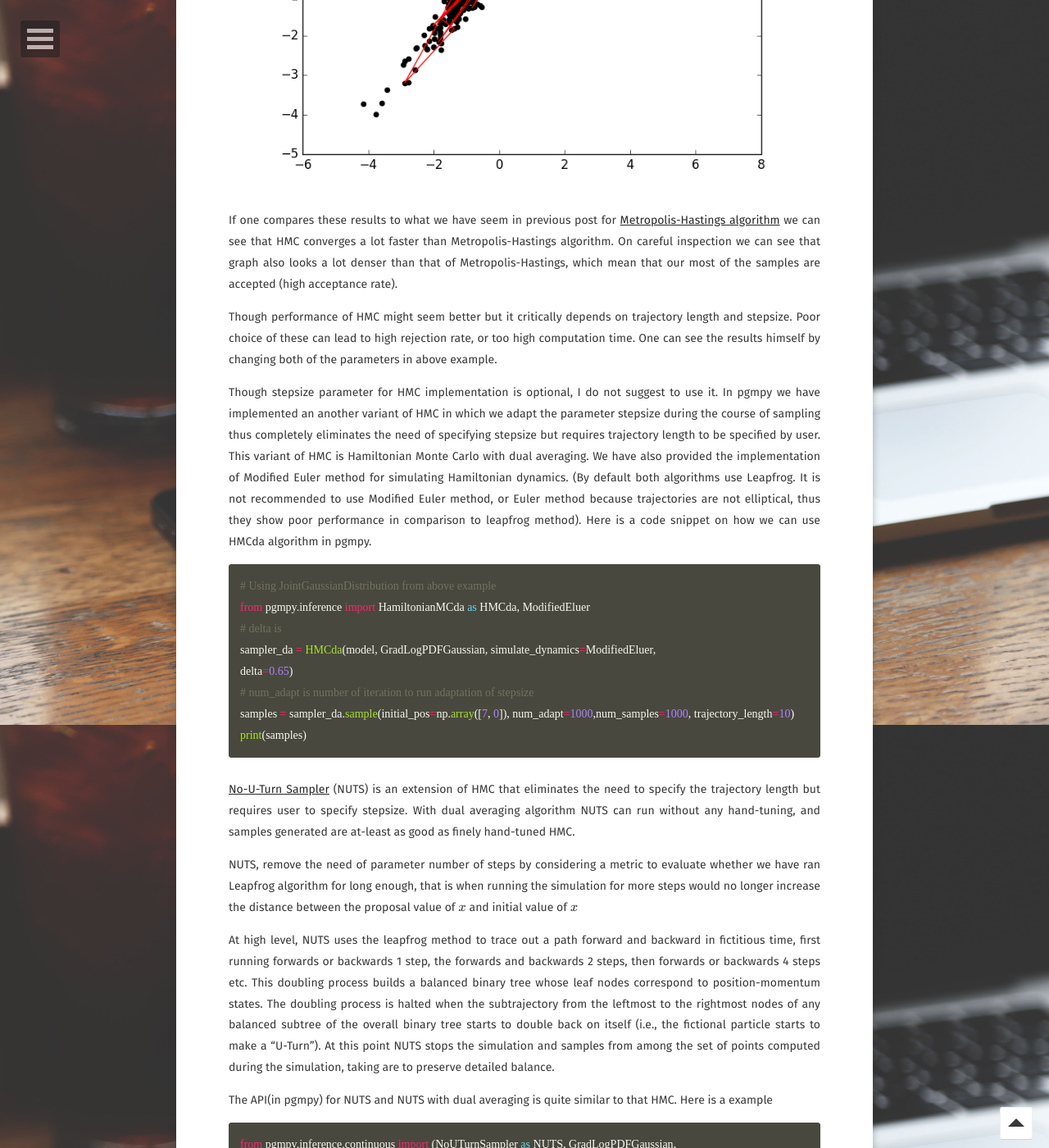
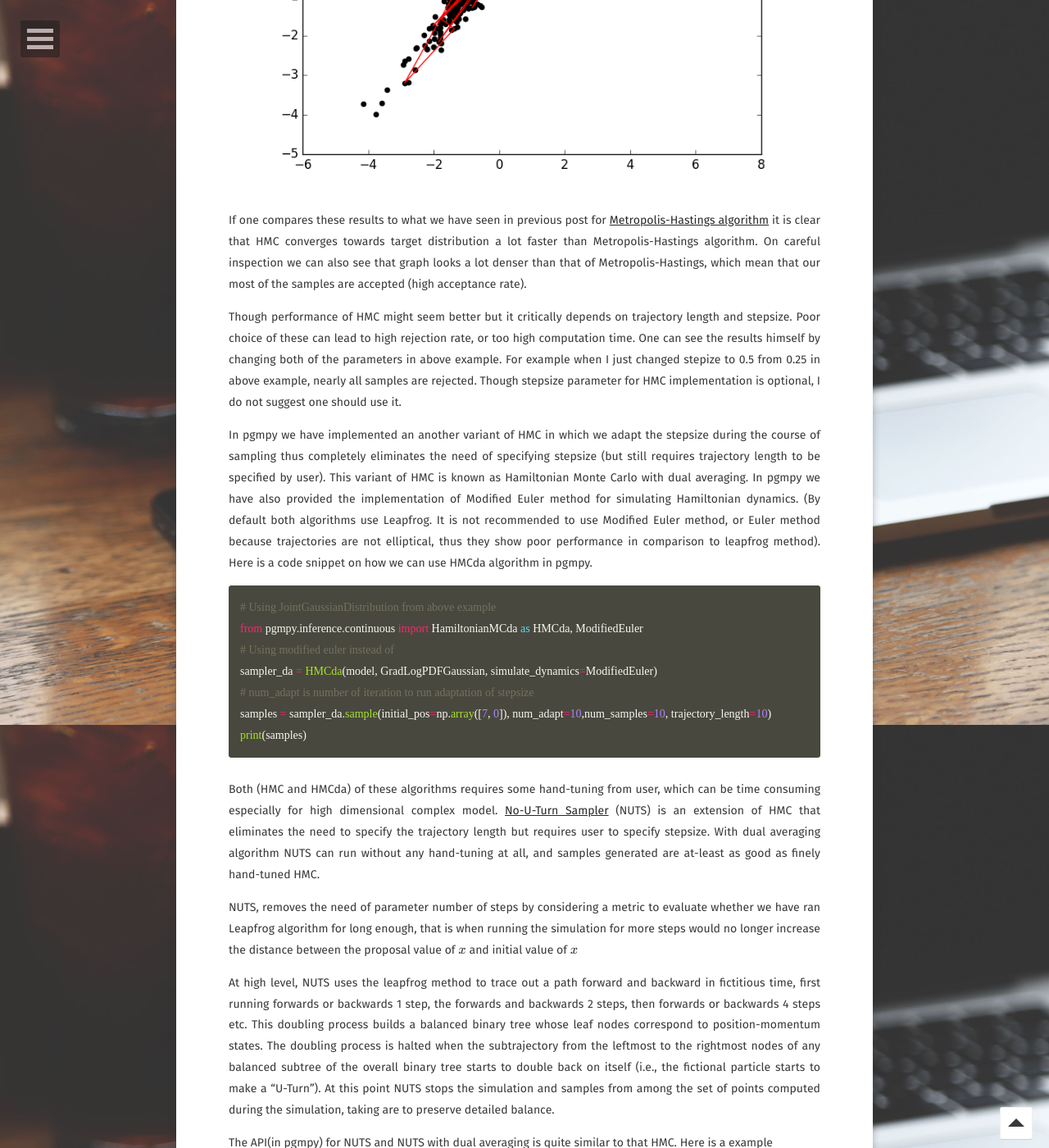
Before and after one commit to khalibartan/khalibartan.github.io, a Jekyll site: the page built from _posts/2016-08-15-MCMC-Hamiltonian-Monte-Carlo-and-No-U-Turn-Sampler.md, in a window 1280 px wide and 1400 px high, scrolled down 8116 px. Shown: the whole window at 82% size. Built offline with Jekyll 4.4.1, drawn with Linux system fonts in a browser that asks for light colours; some web fonts are replaced; formulas are drawn with MathJax 3; comment, search, counter and statistics services are not loaded; some of the changed text lies outside the part shown.

Commit message:
Fixex in HMC post

```diff
--- a/_posts/2016-08-15-MCMC-Hamiltonian-Monte-Carlo-and-No-U-Turn-Sampler.md
+++ b/_posts/2016-08-15-MCMC-Hamiltonian-Monte-Carlo-and-No-U-Turn-Sampler.md
@@ -340,24 +340,27 @@ plt.show()
 ~~~
 ![HMC_2D_samples]({{ site.url }}/img/hmc_2d_samples.png)
 
-If one compares these results to what we have seem in previous post for
+If one compares these results to what we have seen in previous post for
 [Metropolis-Hastings algorithm]({{ site.url }}/MCMC-Metropolis-Hastings-Algorithm/)
-we can see that HMC converges a lot faster than Metropolis-Hastings algorithm.
-On careful inspection we can see that graph also looks a lot denser than
-that of Metropolis-Hastings, which mean that our most of the samples are
+it is clear that HMC converges towards target distribution
+a lot faster than Metropolis-Hastings algorithm. On careful inspection
+we can also see that graph looks a lot denser than that of
+Metropolis-Hastings, which mean that our most of the samples are
 accepted (high acceptance rate).
 
 Though performance of HMC might seem better but it critically depends on
 trajectory length and stepsize. Poor choice of these can lead to high rejection
 rate, or too high computation time. One can see the results himself by
-changing both of the parameters in above example.
+changing both of the parameters in above example. For example
+when I just changed stepize to 0.5 from 0.25 in above example, nearly all
+samples are rejected. Though stepsize parameter for HMC implementation is
+ optional, I do not suggest one should use it.
 
-Though stepsize parameter for HMC implementation is optional, I do not
-suggest to use it. In pgmpy we have implemented an another variant of HMC
-in which we adapt the parameter stepsize during the course of sampling thus
-completely eliminates the need of specifying stepsize but requires
-trajectory length to be specified by user. This variant of HMC
-is Hamiltonian Monte Carlo with dual averaging. We have also provided the
+In pgmpy we have implemented an another variant
+of HMC in which we adapt the stepsize during the course of sampling thus
+completely eliminates the need of specifying stepsize (but still requires
+trajectory length to be specified by user). This variant of HMC is known
+as Hamiltonian Monte Carlo with dual averaging. In pgmpy we have also provided the
 implementation of Modified Euler method for simulating Hamiltonian dynamics.
 (By default both algorithms use Leapfrog. It is not recommended to use
 Modified Euler method, or Euler method because trajectories are not
@@ -366,22 +369,23 @@ method). Here is a code snippet on how we can use HMCda algorithm in pgmpy.
 
 ~~~ python
 # Using JointGaussianDistribution from above example
-from pgmpy.inference import HamiltonianMCda as HMCda, ModifiedEluer
-# delta is
-sampler_da = HMCda(model, GradLogPDFGaussian, simulate_dynamics=ModifiedEluer,
-delta=0.65)
+from pgmpy.inference.continuous import HamiltonianMCda as HMCda, ModifiedEuler
+# Using modified euler instead of
+sampler_da = HMCda(model, GradLogPDFGaussian, simulate_dynamics=ModifiedEuler)
 # num_adapt is number of iteration to run adaptation of stepsize
-samples = sampler_da.sample(initial_pos=np.array([7, 0]), num_adapt=1000,num_samples=1000, trajectory_length=10)
+samples = sampler_da.sample(initial_pos=np.array([7, 0]), num_adapt=10,num_samples=10, trajectory_length=10)
 print(samples)
 ~~~
 
+Both (HMC and HMCda) of these algorithms requires some hand-tuning from user,
+which can be time consuming especially for high dimensional complex model.
 [No-U-Turn Sampler](http://www.stat.columbia.edu/~gelman/research/published/nuts.pdf)
 (NUTS) is an extension of HMC that eliminates the need to specify the
 trajectory length but requires user to specify stepsize. With dual
-averaging algorithm NUTS can run without any hand-tuning, and samples
+averaging algorithm NUTS can run without any hand-tuning at all, and samples
 generated are at-least as good as finely hand-tuned HMC.
 
-NUTS, remove the need of parameter number of steps by considering a metric
+NUTS, removes the need of parameter number of steps by considering a metric
 to evaluate whether we have ran Leapfrog algorithm for long enough, that
 is when running the simulation for more steps would no longer increase
 the distance between the proposal value of $$x$$ and initial value of
@@ -393,8 +397,8 @@ and backward in fictitious time, first running forwards or backwards
 4 steps etc. This doubling process builds a balanced binary tree whose
 leaf nodes correspond to position-momentum states. The doubling process is
 halted when the subtrajectory from the leftmost to the rightmost nodes of
- any balanced subtree of the overall binary tree starts to double back on
-itself (i.e., the  fictional particle starts to make a "U-Turn").  At
+any balanced subtree of the overall binary tree starts to double back on
+itself (i.e., the  fictional particle starts to make a "U-Turn"). At
 this point NUTS stops the simulation and samples from among the set of
 points computed during  the  simulation, taking are to preserve detailed
 balance.
@@ -416,15 +420,18 @@ model = JointGaussianDistribution(['x', 'y', 'z'], mean, covariance)
 sampler = NUTS(model=model, grad_log_pdf=GradLogPDFGaussian)
 samples = sampler.sample(initial_pos=np.array([1, 1, 1]), num_samples=1000, stepsize=0.4)
 # Plotting trace of samples
-plt.plot(samples)
+labels = plt.plot(samples)
 plt.legend(labels, model.variables)
+plt.title("Trace plot of NUTS samples")
 plt.show()
 
 # Creating a sampling instance of NUTSda
 sampler_da = NUTSda(model=model, grad_log_pdf=GradLogPDFGaussian)
 samples = sampler_da.sample(initial_pos=np.array([0, 1, 0]), num_adapt=1000, num_samples=1000)
+# Plotting trace pf samples
 labels = plt.plot(samples)
 plt.legend(labels, model.variables)
+plt.title("Trace plot of NUTSda samples")
 plt.show()
 ~~~
 
@@ -432,10 +439,11 @@ The samples returned by all four algorithms are of two types which is
 dependent upon installation available. If working
 environment has a installation of `pandas`, then it will return a
 `pandas.DataFrame` object otherwise it will return a `numpy.recarry`
-object. As for now pgmpy has pandas as a strict dependency but in near
-so samples returned would always be a DataFrame object.
+object. As for now pgmpy has pandas as a strict dependency
+so samples returned would always be a DataFrame object but in near future
+we will not have pandas as a strict dependency.
 
-All these four algorithms have a another method to get samples
+Apart from `sample` method all the four implementation have a another method
 named `generate_sample` method, whose each iteration yields a sample
 which is a simple `numpy.array` object. This method is useful
 if one wants to work on a single sample at a time.
@@ -445,19 +453,27 @@ of `sample` method.
 ~~~ python
 # Using the above sampling instance of NUTSda
 gen_samples = sampler_da.generate_sample(initial_pos=np.array([0, 1, 0]),
-                                         num_adapt=1000, num_samples=1000)
+                                         num_adapt=10, num_samples=10)
 samples = np.array([sample for sample in gen_samples])
-labels = plt.plot(samples)
-plt.legend(labels, model.variables)
-plt.show()
+print(samples)
 ~~~
 
 pgmpy also provides base class structures so that user defined methods
 can be plugged-in. Lets look at some example on how we can do that.
-The distribution we are going to sample from is
+In this example the distribution we are going to sample from is
 [Logistic distribution](https://en.wikipedia.org/wiki/Logistic_distribution)
+The probability density of logistic distribution is given by:
 
-Here is python code
+$$ P(x; \mu, s) = \frac{e^{-\frac{x- \mu}{s}}}{s(1 + e^{-\frac{x - \mu}{s}})^2} $$
+
+Thus the log of this probability density function (potential energy function) can be written as:
+
+$$ log(P(x; \mu, s)) = -\frac{x - \mu}{s} - log(s) - 2 log(1 + e^{-\frac{x - \mu}{s}}) $$
+
+And the gradient of potential energy :
+
+$$ \frac{\partial log(P(x; \mu, s))}{\partial x} = - \frac{1}{s} + \frac{2e^{-\frac{x - \mu}{s}}}{s(1 + e^{-\frac{x - \mu}{s}})}$$
+
 
 ~~~ python
 import numpy as np
@@ -481,6 +497,7 @@ def grad_log_logistic(x):
 # Creating a logistic model
 logistic_model = ContinuousFactor(['x'], logistic_pdf)
 
+# Creating a class using base class for gradient log and log probability density function
 class GradLogLogistic(BaseGradLogPDF):
 
     def __init__(self, variable_assignments, model):
@@ -491,6 +508,7 @@ class GradLogLogistic(BaseGradLogPDF):
         return (grad_log_logistic(self.variable_assignments),
                 log_logistic(self.variable_assignments))
 
+# Generating samples using NUTS
 sampler = NUTSda(model=logistic_model, grad_log_pdf=GradLogLogistic)
 samples = sampler.sample(initial_pos=np.array([0.0]), num_adapt=10000,
                          num_samples=10000)
```
Also changed, not shown: other parts of _posts/2016-08-15-MCMC-Hamiltonian-Monte-Carlo-and-No-U-Turn-Sampler.md (+1 -1 lines), img/poor_hmc_samples.png (added), 3 other files.
